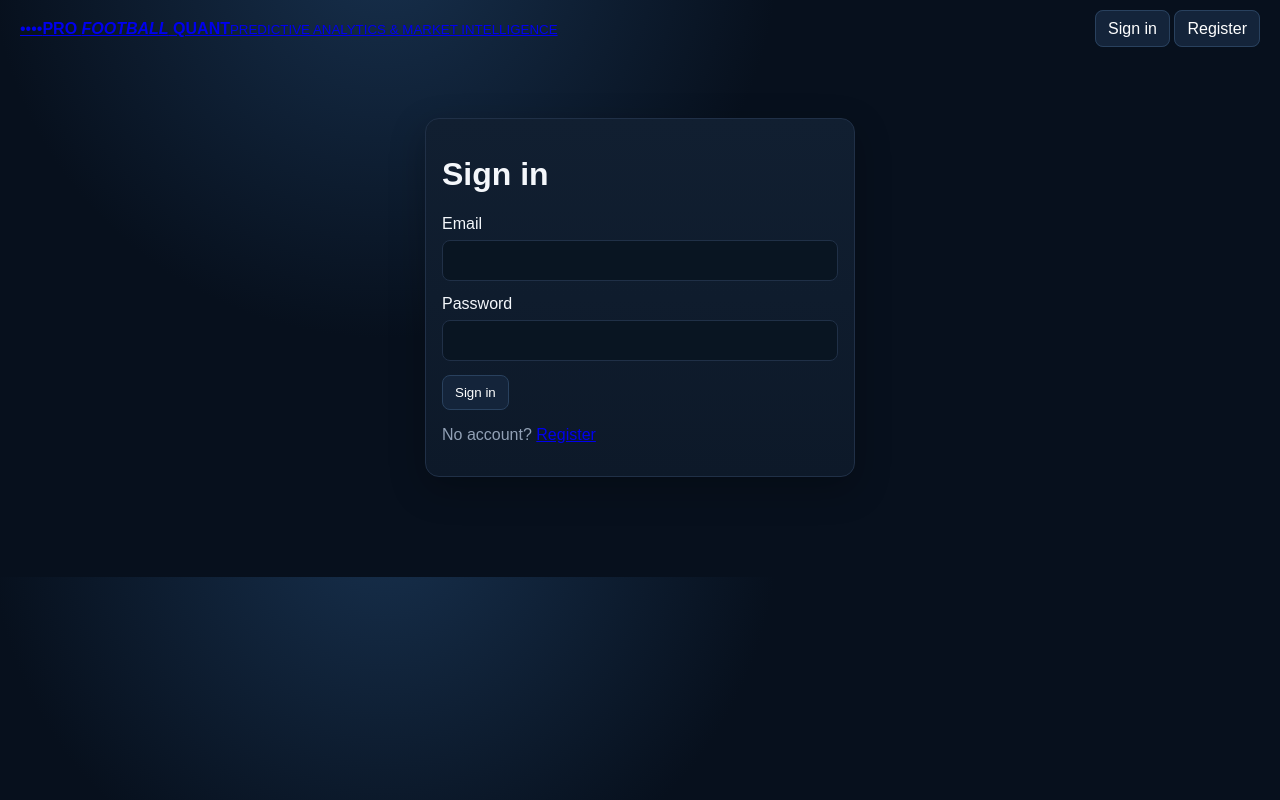
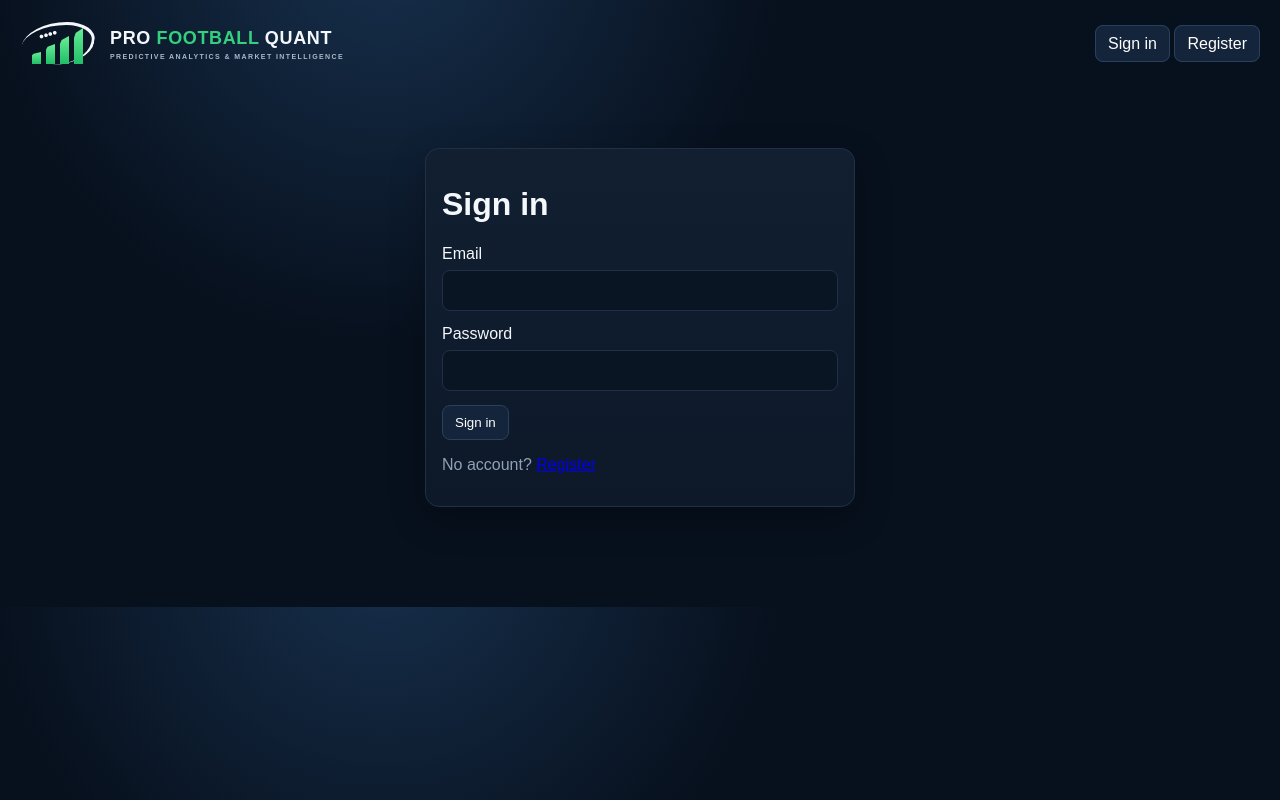
Before and after one commit to ggagov-lgtm/nflvercel, a Next.js app: page /auth/login in a window 1280 px wide. Built offline with nearby package versions, Linux system fonts and the light colour scheme; no server answers.

Commit message:
Add compact football analytics logo styling

```diff
--- a/app/globals.css
+++ b/app/globals.css
@@ -710,3 +710,18 @@
 .donut.donutPending b{color:#aab6c3}
 .donut.donutLoss{background:conic-gradient(#e55b67 0 100%)}
 .donut.donutLoss b{color:#e55b67}
+
+
+/* PRO FOOTBALL QUANT brand lockup — compact Option 3 mark */
+.brandLockup{display:flex;align-items:center;gap:12px;color:var(--text);text-decoration:none;min-width:0}
+.pfqMark{position:relative;display:block;width:78px;height:48px;flex:0 0 78px}
+.footballArc{position:absolute;inset:2px 4px 3px 2px;border-top:3px solid #f4f7fb;border-right:3px solid #f4f7fb;border-radius:70% 55% 65% 20%;transform:skewX(-12deg)}
+.footballLaces{position:absolute;top:7px;left:19px;color:#f4f7fb;font-size:13px;font-weight:900;letter-spacing:0;transform:rotate(-16deg);z-index:2}
+.quantBars{position:absolute;left:12px;bottom:4px;height:34px;display:flex;align-items:flex-end;gap:5px;z-index:1}
+.quantBars i{display:block;width:9px;background:linear-gradient(180deg,#66ed95,#22bd68);clip-path:polygon(18% 14%,100% 0,100% 100%,0 100%,0 28%)}
+.quantBars i:nth-child(1){height:12px}.quantBars i:nth-child(2){height:20px}.quantBars i:nth-child(3){height:28px}.quantBars i:nth-child(4){height:36px}
+.brandWords{display:flex;flex-direction:column;line-height:1;white-space:nowrap}
+.brandWords strong{font-size:18px;letter-spacing:.035em;font-weight:900}
+.brandWords em{font-style:normal;color:var(--green)}
+.brandWords small{margin-top:6px;color:#a9b8ca;font-size:7px;font-weight:800;letter-spacing:.20em}
+@media(max-width:760px){.brandWords strong{font-size:14px}.brandWords small{display:none}.pfqMark{width:58px;height:38px;flex-basis:58px}.quantBars{transform:scale(.78);transform-origin:left bottom}.footballLaces{font-size:10px}.top{align-items:flex-start}.nav{display:flex;flex-wrap:wrap;justify-content:flex-end;gap:4px}}
```
